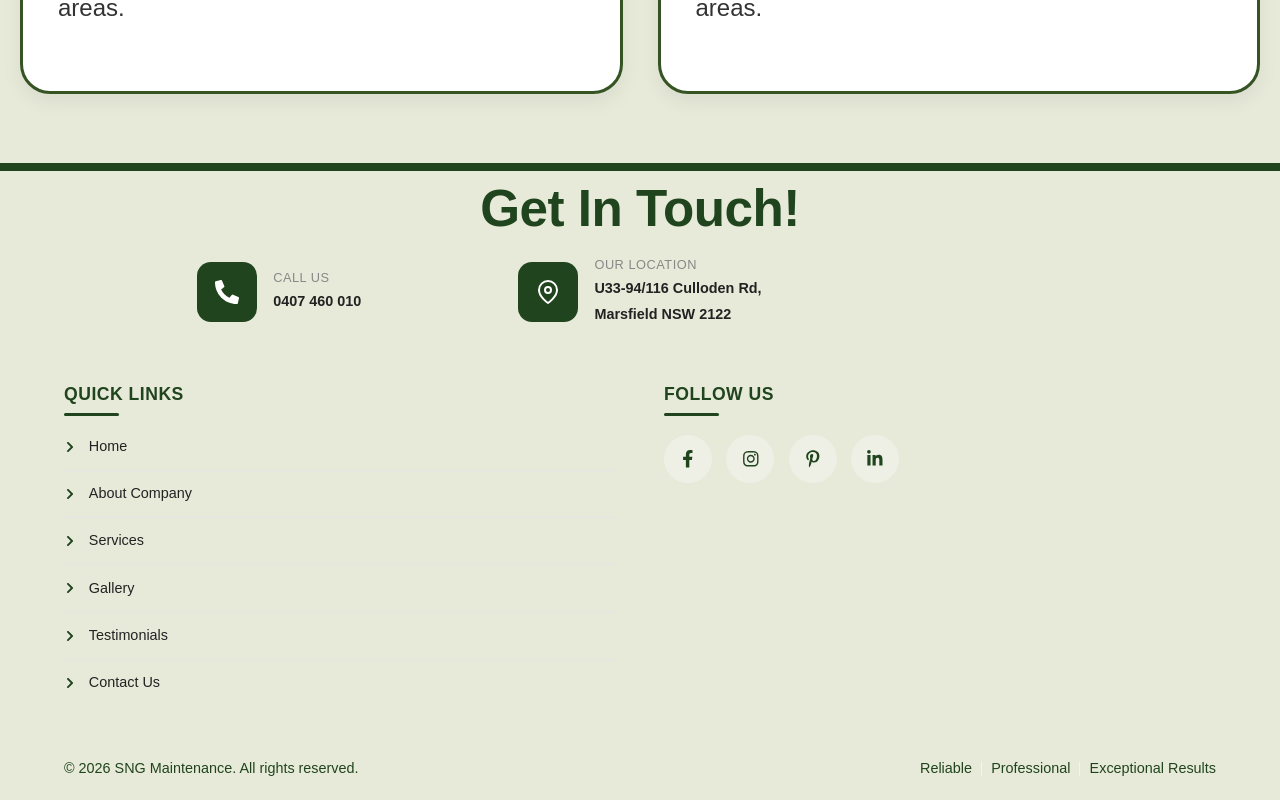
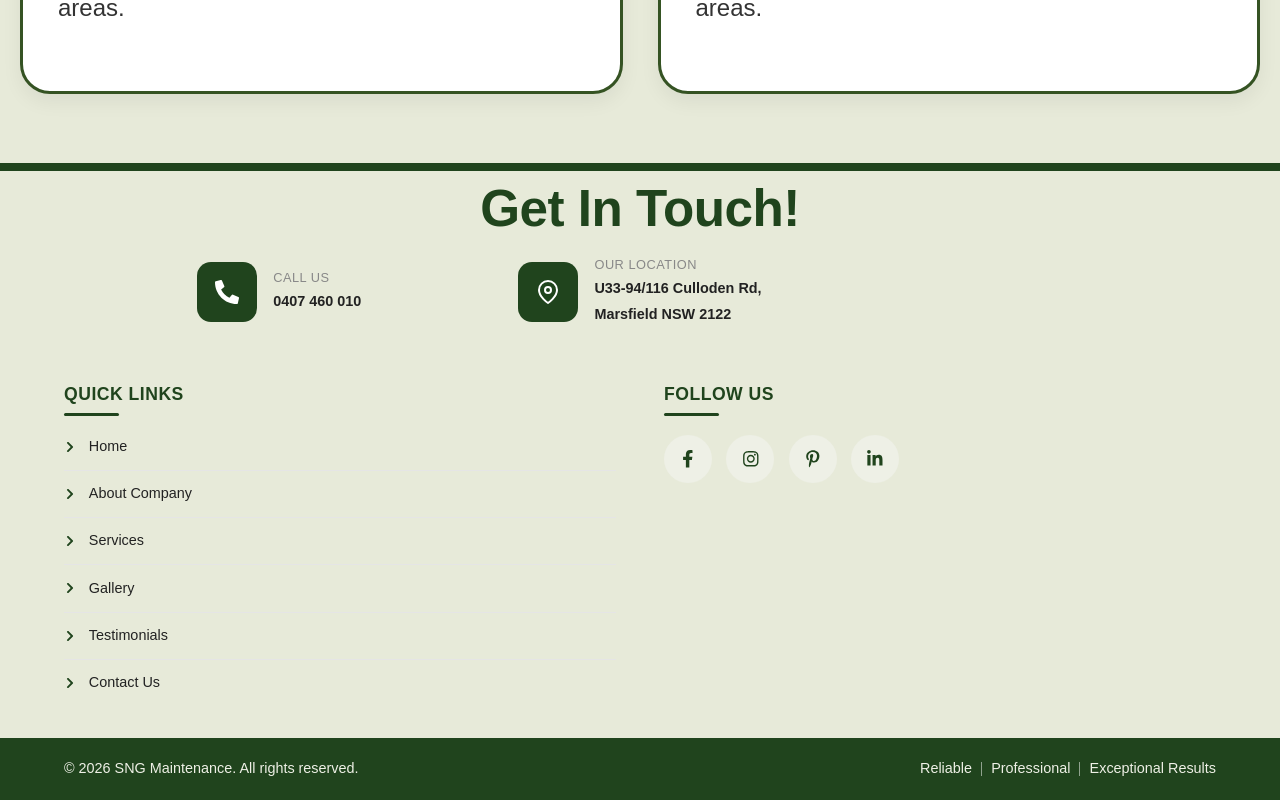
Before and after one commit to brandsbarrel/DNS, a React (Vite) app: page / in a window 1280 px wide. Shown: the part 8997-9797 px from the top of the page. Built offline with nearby package versions, Linux system fonts and the light colour scheme.

Commit message:
Change in footer

```diff
--- a/src/Components/Footer/Footer.css
+++ b/src/Components/Footer/Footer.css
@@ -190,7 +190,7 @@ BOTTOM SECTION
 .home_footerBottom {
     width: 100%;
     padding: 1.2rem 5%;
-    background: #e7ead9;
+    background: #20441d;
     display: flex;
     justify-content: space-between;
     align-items: center;
@@ -199,7 +199,7 @@ BOTTOM SECTION
 }
 
 .home_footerBottom p {
-    color: #20441d;
+    color: #eef0e6;
     font-size: 0.9rem;
 }
 
@@ -211,7 +211,7 @@ BOTTOM SECTION
 }
 
 .home_bottomLinks span {
-    color: #20441d;
+    color: #eef0e6;
     font-size: 0.9rem;
     position: relative;
 }
```
